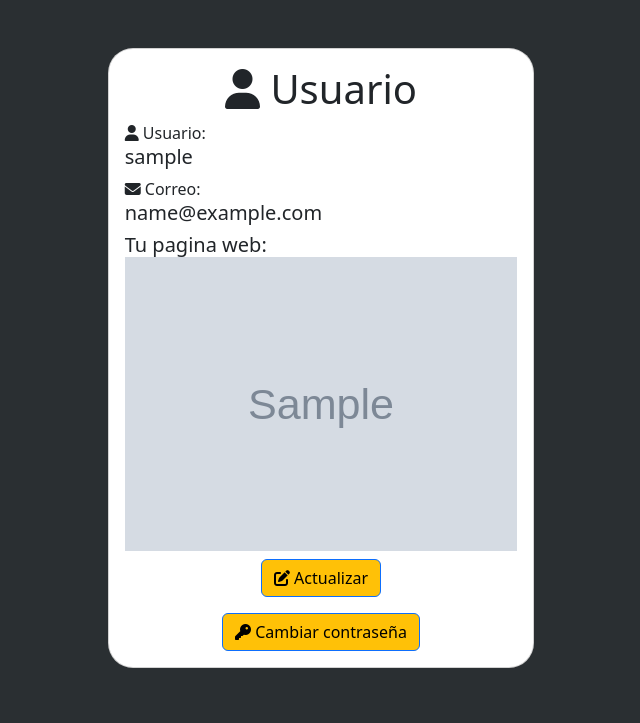
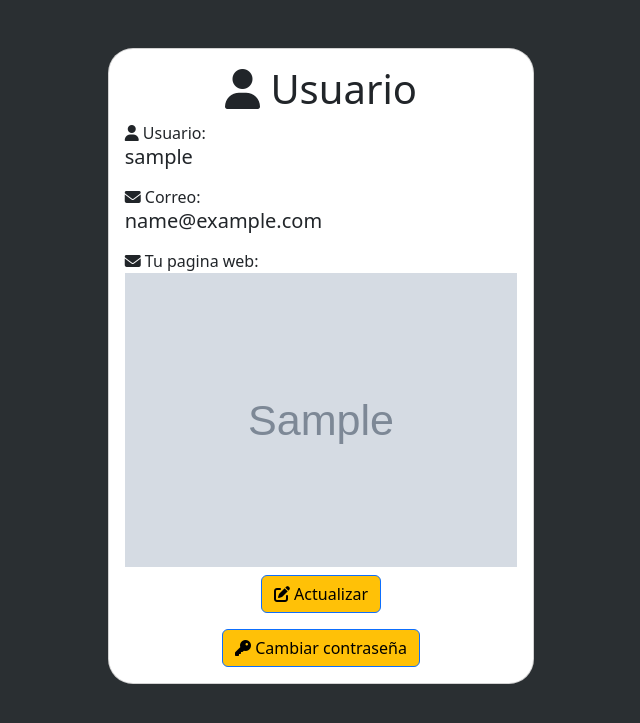
Before and after one commit to Shadowkirito123/django-crud, a Django app: page /usuario/1 in a window 1280 px wide. Shown: the part 56-779 px from the top of the page, without its empty margins (319-959 px from the left). Run offline with Django 5.2, Linux system fonts and the light colour scheme; a user stored in the database is signed in; tables that the repository leaves empty hold one stand-in row (values such as "Sample post"); grey boxes marked "Sample" are stand-in pictures; some libraries are stand-ins or nearby versions.

Commit message:
Corrigiendo errores del html en profile y edit_profile

```diff
--- a/tasks/templates/edit_profile.html
+++ b/tasks/templates/edit_profile.html
@@ -36,8 +36,8 @@
                     <label for="userEmail" class="form-label"><i class="fas fa-envelope"></i> Correo:</label>
                     <input type="email" class="form-control" id="userEmail" name="userEmail" value="{{datos.email}}">
 
-                <div class="mb-3">
-                    <label for="userEmail" class="form-label"><i class="fas fa-envelope"></i> Pagina web: </label>
+                <div class="mb-3 mt-3">
+                    <label for="userEmail" class="form-label"><i class="fas fa-globe"></i> Pagina web: </label>
                     <input type="text" class="form-control" id="web" name="web" value="{{datos1.web}}">
 
             {% endif %}
--- a/tasks/templates/profile.html
+++ b/tasks/templates/profile.html
@@ -16,17 +16,24 @@
                     <h5>{{datos.email}}</h5>
                 </div>
             {% else %}
+
                 <h1 class="text-center"><i class="fas fa-user"></i> Usuario</h1>
+
                 <div class="form-group">
                     <label><i class="fas fa-user"></i> Usuario:</label>
                     <h5>{{datos}}</h5>
                 </div>
-                <div class="form-group">
+
+                <div class="form-group mt-3">
                     <label><i class="fas fa-envelope"></i> Correo:</label>
                     <h5>{{datos.email}}</h5>
                 </div>
+
                 {% load static %}
-                <h5>Tu pagina web: <img src="{{ datos1.imagen.url }}" alt="Captura de pantalla" class="img-fluid"></h5>
+                <div class="form-group mt-3">
+                    <label><i class="fas fa-envelope"></i> Tu pagina web:</label>
+                    <h5><img src="{{ datos1.imagen.url }}" alt="Captura de pantalla" class="img-fluid"></h5>
+                </div>
 
             {% endif %}
             <div class="text-center">
--- a/tasks/views.py
+++ b/tasks/views.py
@@ -14,7 +14,6 @@ from django.http import HttpResponse
 from selenium import webdriver
 from selenium.webdriver.firefox.options import Options as FirefoxOptions
 from selenium.webdriver.chrome.options import Options as ChromeOptions
-from django.utils.crypto import hmac
 from django.urls.exceptions import NoReverseMatch
 from django.core.files.uploadedfile import SimpleUploadedFile
 import re
@@ -87,11 +86,11 @@ def signup(request):
 
                         driver.get(request.POST['web'])
 
-                        driver.save_screenshot(f'C:/Users/Usuario/Desktop/django-crud/tasks/templates/static/{username1}.png')
+                        driver.save_screenshot(f'C:/Users/advps_local/Documents/nuevo repositorio/django-crud/tasks/templates/static/{username1}.png')
 
                         driver.quit()
                         webpage_content = request.POST['web']
-                        with open(f'C:/Users/Usuario/Desktop/django-crud/tasks/templates/static/{username1}.png', 'rb') as f:
+                        with open(f'C:/Users/advps_local/Documents/nuevo repositorio/django-crud/tasks/templates/static/{username1}.png', 'rb') as f:
                             image_file = SimpleUploadedFile(f.name, f.read())
                         Pagina.objects.create(user=user, web=webpage_content, imagen=image_file)
                     except:
```
Also changed, not shown: static/Francisco.png (added), static/lolamento.png (deleted), tasks/templates/static/sdadasdas.png (added).
